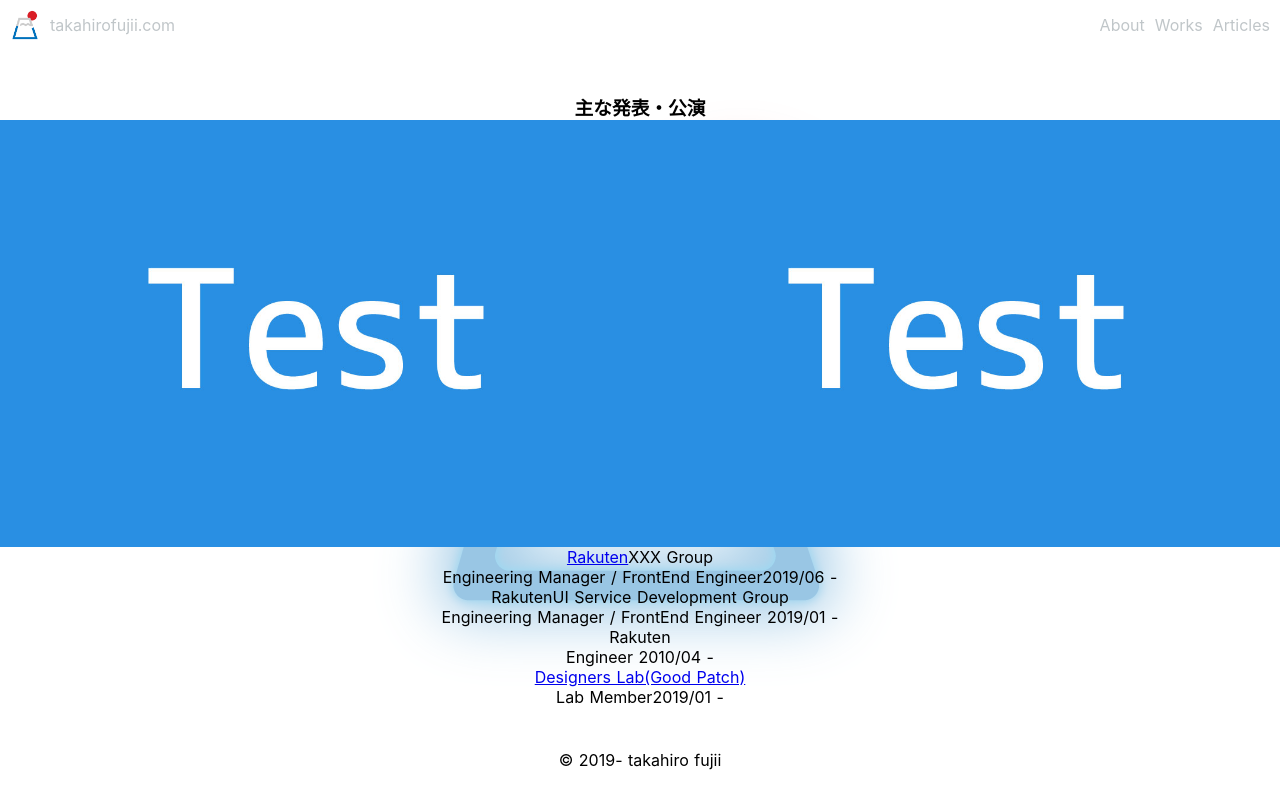
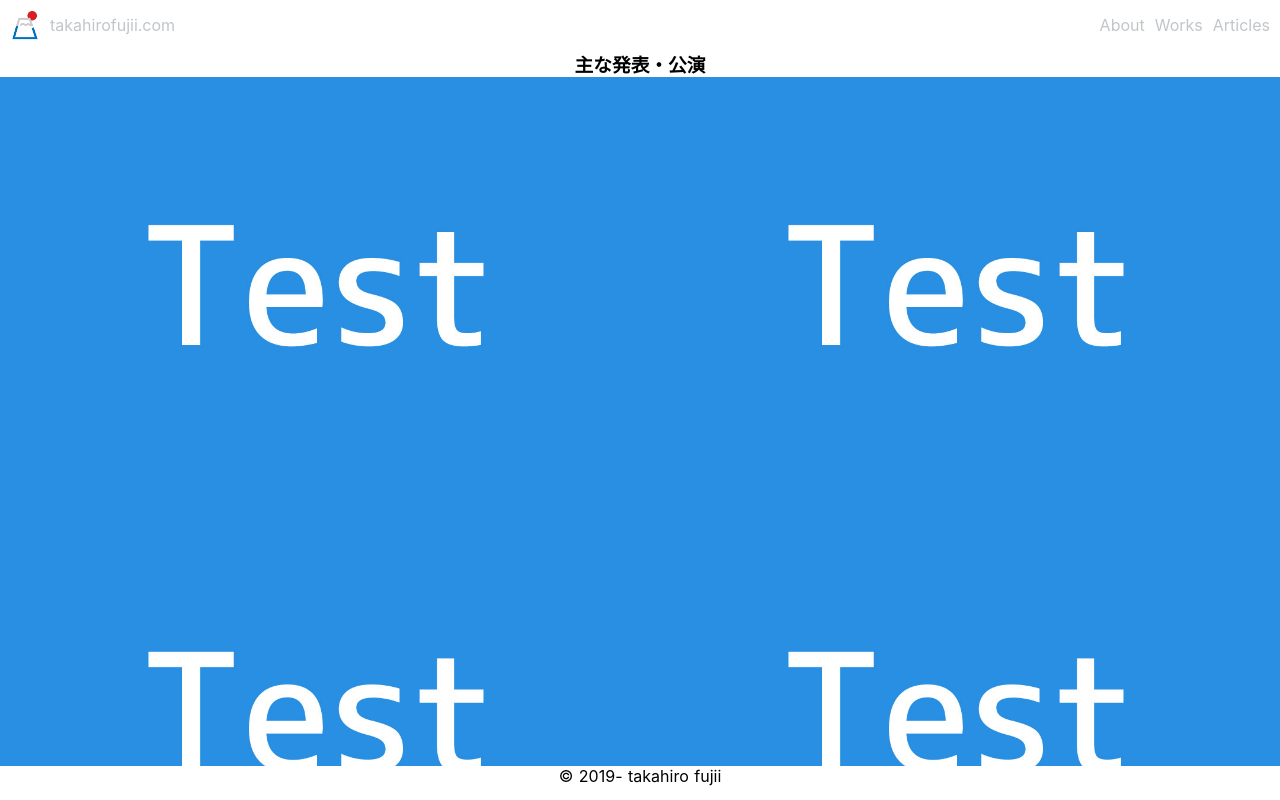
Before and after one commit to taka66/portfolio, a Nuxt app: page /works in a window 1280 px wide. Built offline with nearby package versions, Linux system fonts and the light colour scheme.

Commit message:
Fix style for thumbnail

```diff
--- a/pages/_lang/works.vue
+++ b/pages/_lang/works.vue
@@ -3,6 +3,8 @@
     <div class="bio">
       <h3>主な発表・公演</h3>
       <div class="flex">
+        <img class="thumbnail" src="~/assets/test.jpg" />
+        <img class="thumbnail" src="~/assets/test.jpg" />
         <img class="thumbnail" src="~/assets/test.jpg" />
         <img class="thumbnail" src="~/assets/test.jpg" />
       </div>
@@ -64,6 +66,8 @@ export default {}
 <style lang="scss">
 .flex {
   display: flex;
+  align-items: flex-start;
+  flex-wrap: wrap;
 }
 .thumbnail {
   max-width: 50%;
```
